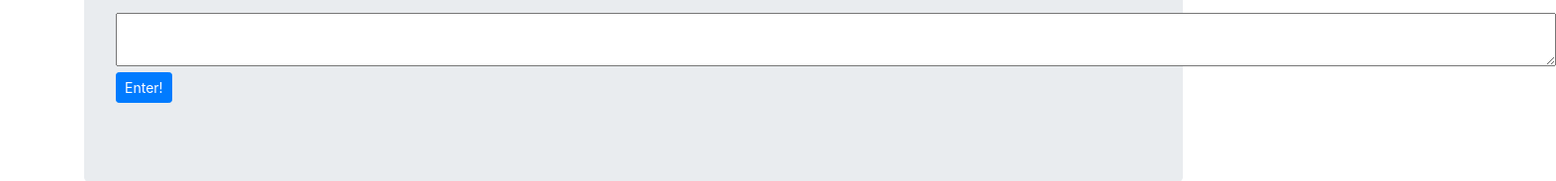
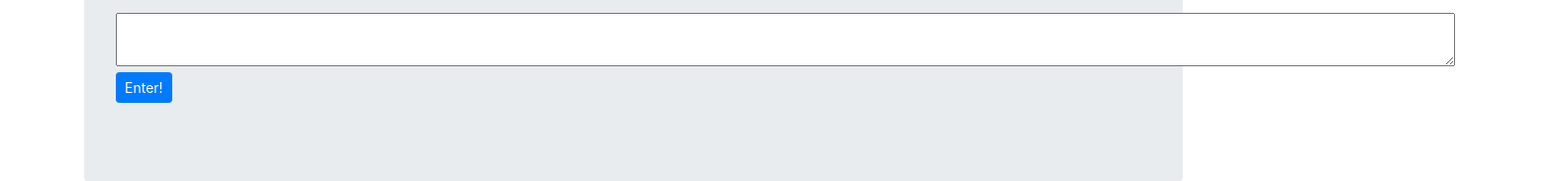
Before and after one commit to jerryshengo/jerryshengo.github.io, a plain HTML site: page index.html in a window 1280 px wide. Shown: the part 243-426 px from the top of the page at 99% size, 1572 px wide, since content can reach past the window. Drawn offline with Linux system fonts and the light colour scheme.

Commit message:
Update index.html

```diff
--- a/index.html
+++ b/index.html
@@ -89,7 +89,7 @@
        <h1 class="display-9">Enter the companies' tickers to see their earnings reports dates</h1>
 
        <p class="lead"> </p>
-         <textarea name="email" id="email" rows="2" cols="140"></textarea>
+         <textarea name="email" id="email" rows="2" cols="130"></textarea>
 
 
 
```
